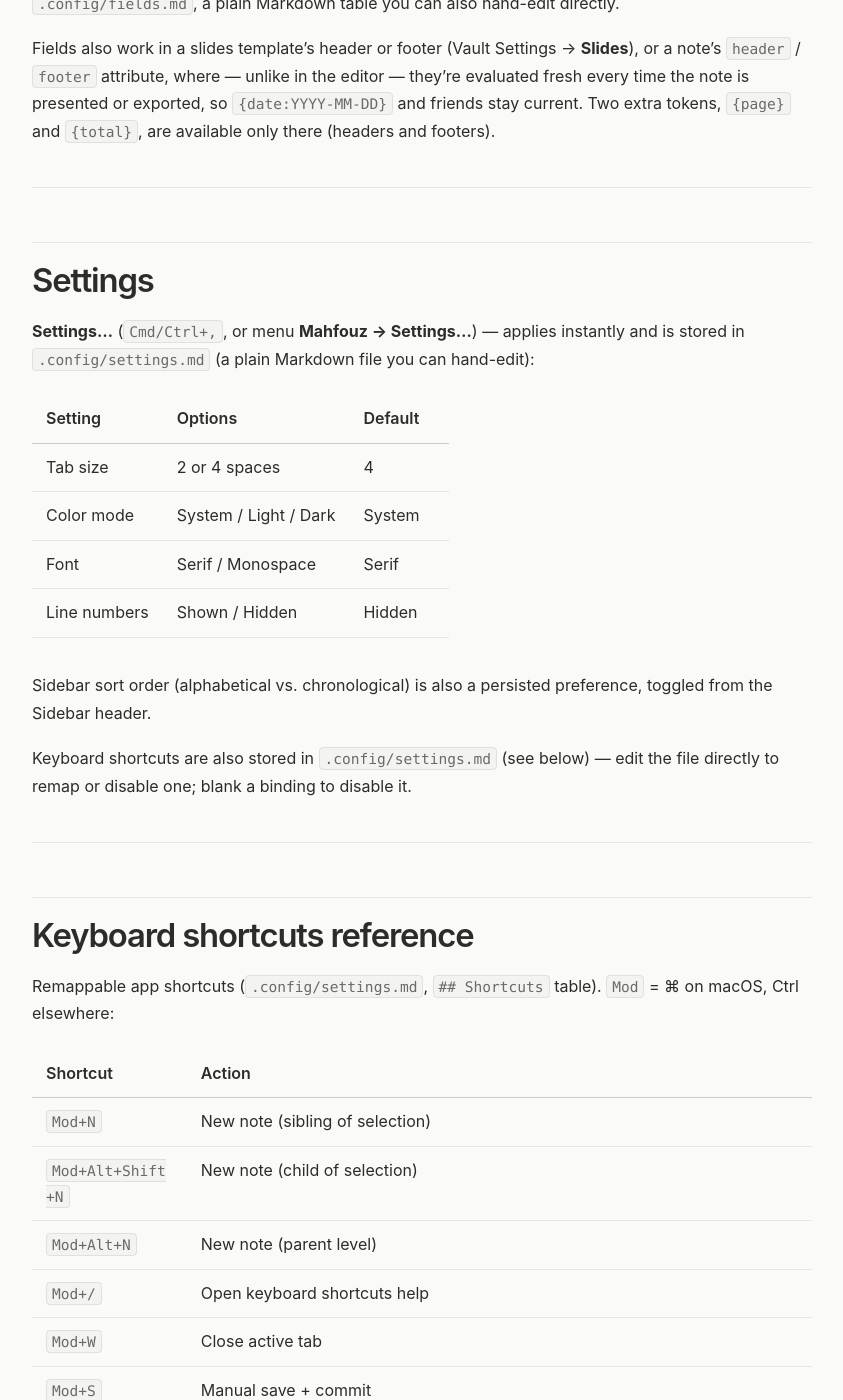
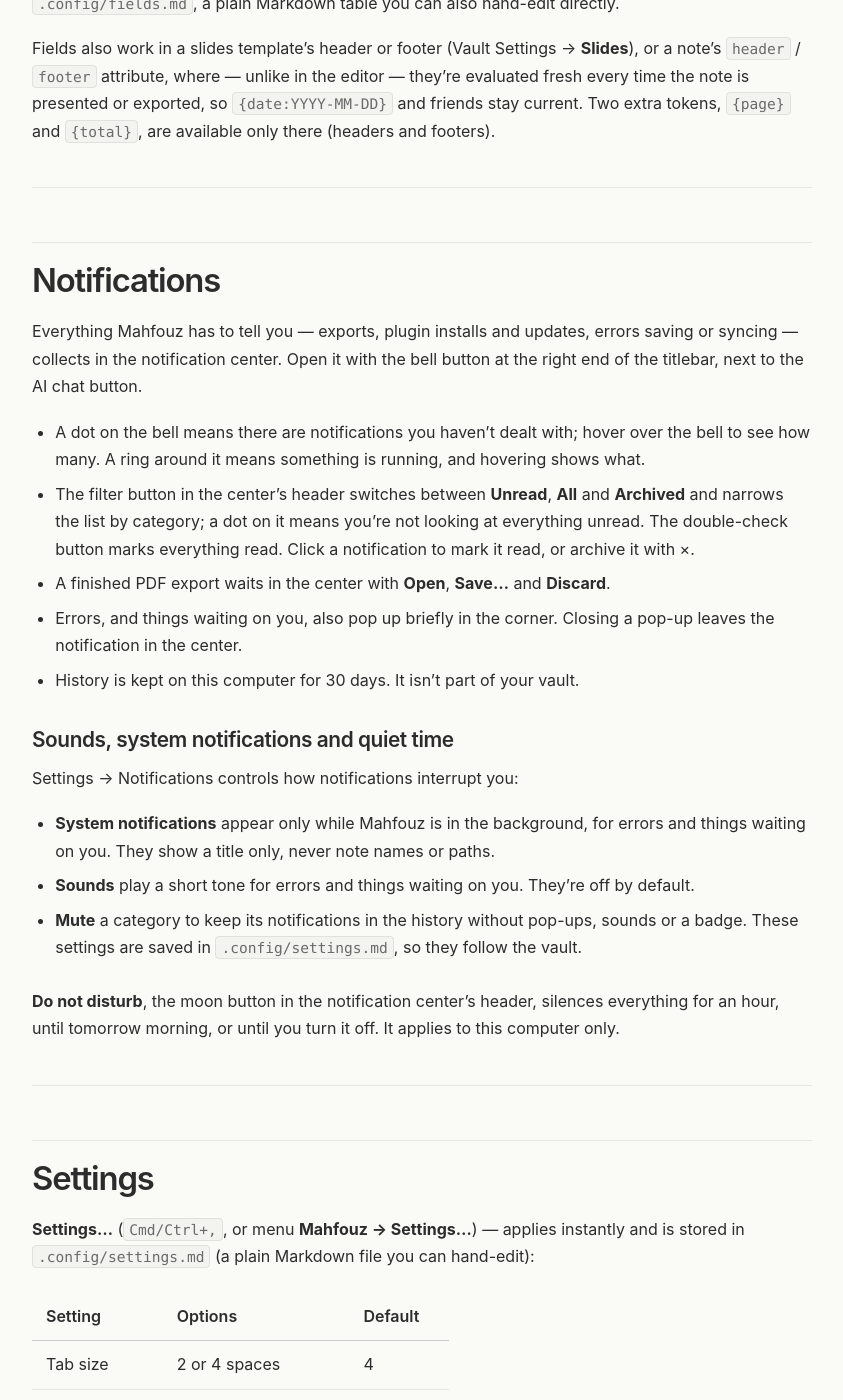
Before and after one commit to mahfouz-app/docs, a Jekyll site: the page built from guide.md, in a window 1280 px wide and 1400 px high, scrolled down 12880 px. Shown: the whole window, without its empty margins (218-1061 px from the left). Built offline with Jekyll 4.4.1, drawn with Linux system fonts in a browser that asks for light colours.

Commit message:
Document the notification center
Ports the HELP.md changes from mahfouz-app/app#47, which landed while
the guide was moving here.

Co-Authored-By: Claude Opus 5.5 <noreply@anthropic.com>

```diff
--- a/HELP.md
+++ b/HELP.md
@@ -519,6 +519,28 @@ footers).
 
 ---
 
+## Notifications
+
+Everything Mahfouz has to tell you — exports, plugin installs and updates, errors saving or syncing — collects in the notification center. Open it with the bell button at the right end of the titlebar, next to the AI chat button.
+
+- A dot on the bell means there are notifications you haven't dealt with; hover over the bell to see how many. A ring around it means something is running, and hovering shows what.
+- The filter button in the center's header switches between **Unread**, **All** and **Archived** and narrows the list by category; a dot on it means you're not looking at everything unread. The double-check button marks everything read. Click a notification to mark it read, or archive it with ×.
+- A finished PDF export waits in the center with **Open**, **Save…** and **Discard**.
+- Errors, and things waiting on you, also pop up briefly in the corner. Closing a pop-up leaves the notification in the center.
+- History is kept on this computer for 30 days. It isn't part of your vault.
+
+### Sounds, system notifications and quiet time
+
+Settings → Notifications controls how notifications interrupt you:
+
+- **System notifications** appear only while Mahfouz is in the background, for errors and things waiting on you. They show a title only, never note names or paths.
+- **Sounds** play a short tone for errors and things waiting on you. They're off by default.
+- **Mute** a category to keep its notifications in the history without pop-ups, sounds or a badge. These settings are saved in `.config/settings.md`, so they follow the vault.
+
+**Do not disturb**, the moon button in the notification center's header, silences everything for an hour, until tomorrow morning, or until you turn it off. It applies to this computer only.
+
+---
+
 ## Settings
 
 **Settings…** (`Cmd/Ctrl+,`, or menu **Mahfouz → Settings…**) — applies
```
